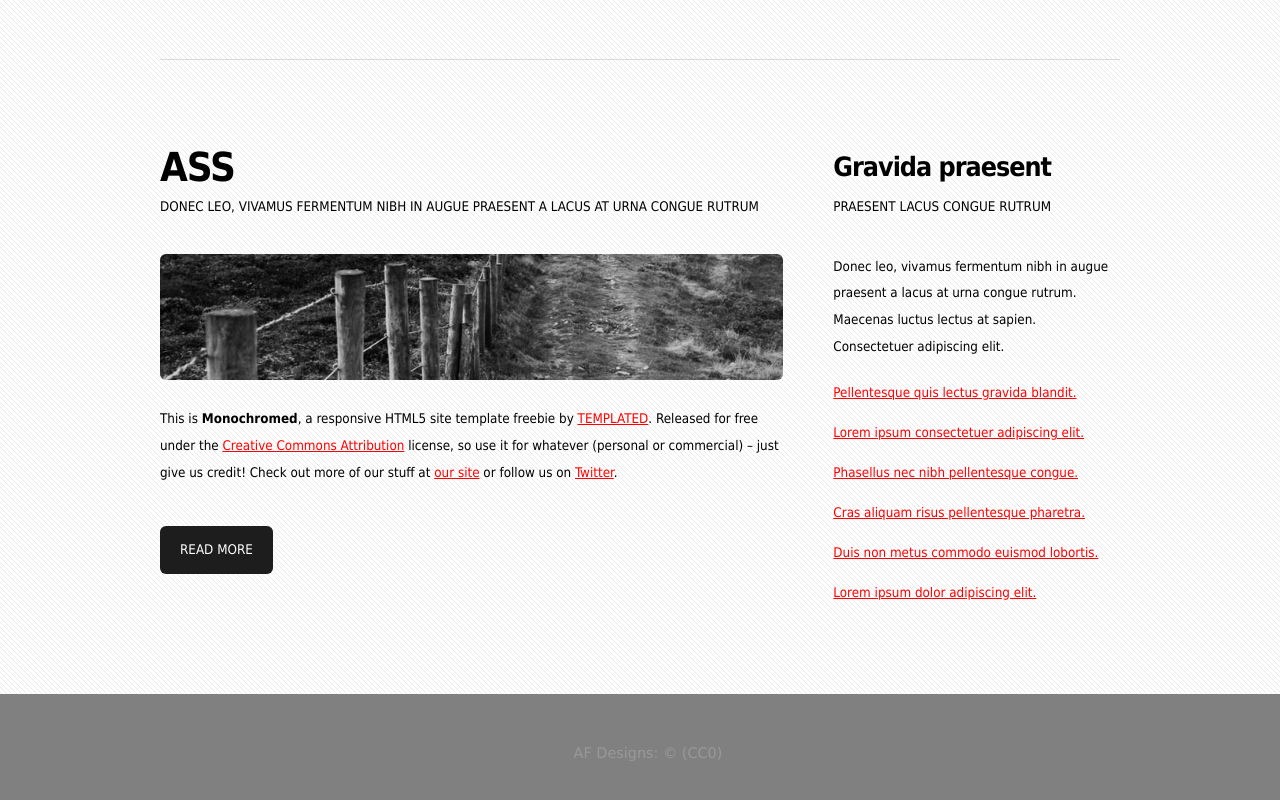
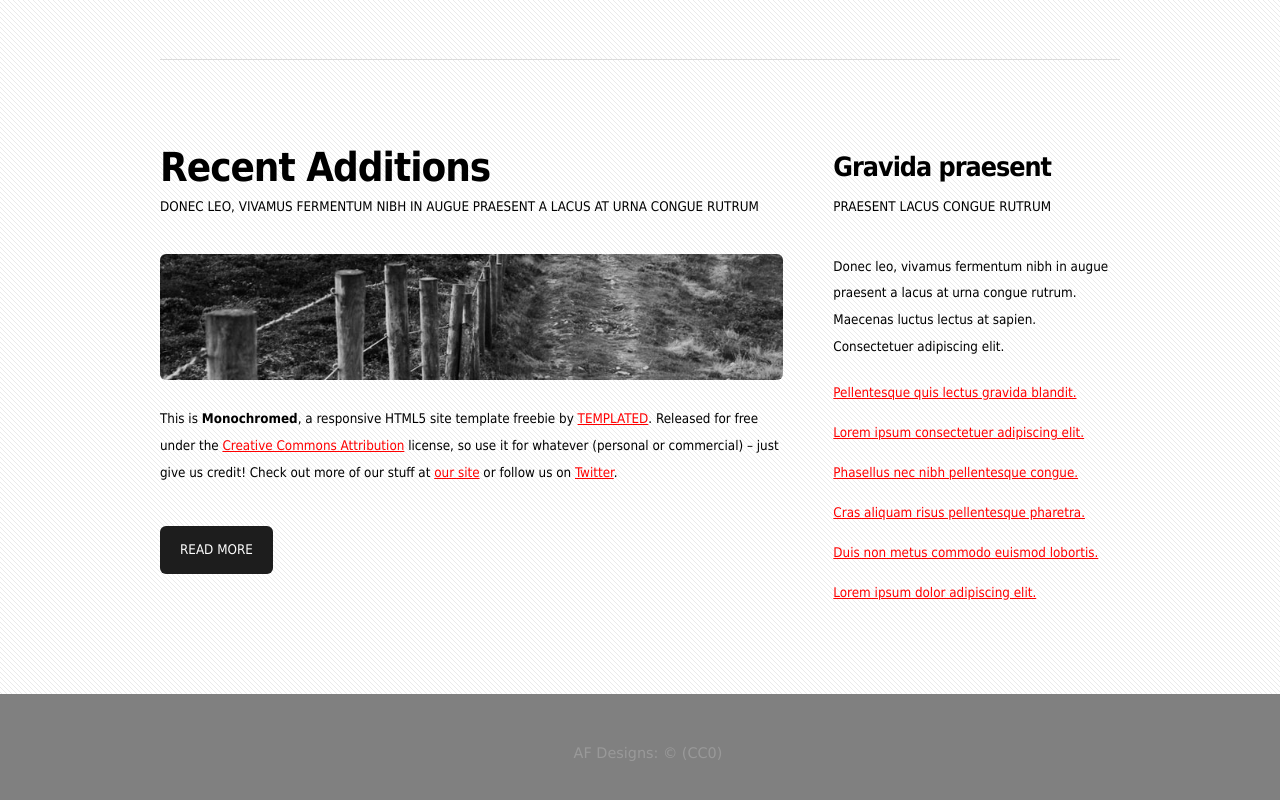
Before and after one commit to JeffGupta/Whos-Selling, a website: page public/index.html in a window 1280 px wide. Shown: the part 907-1707 px from the top of the page. Drawn offline with nearby package versions, Linux system fonts and the light colour scheme.

Commit message:
Fixed ass
Changed

```diff
--- a/public/index.html
+++ b/public/index.html
@@ -109,7 +109,7 @@
 						<div class="8u skel-cell-important">
 							<section id="content">
 								<header>
-									<h2>ASS</h2>
+									<h2>Recent Additions</h2>
 									<span class="byline">Donec leo, vivamus fermentum nibh in augue praesent a lacus at urna congue rutrum</span>
 								</header>
 								<p><a href="#" class="image full"><img src="images/pics02.jpg" alt=""></a></p>
```
